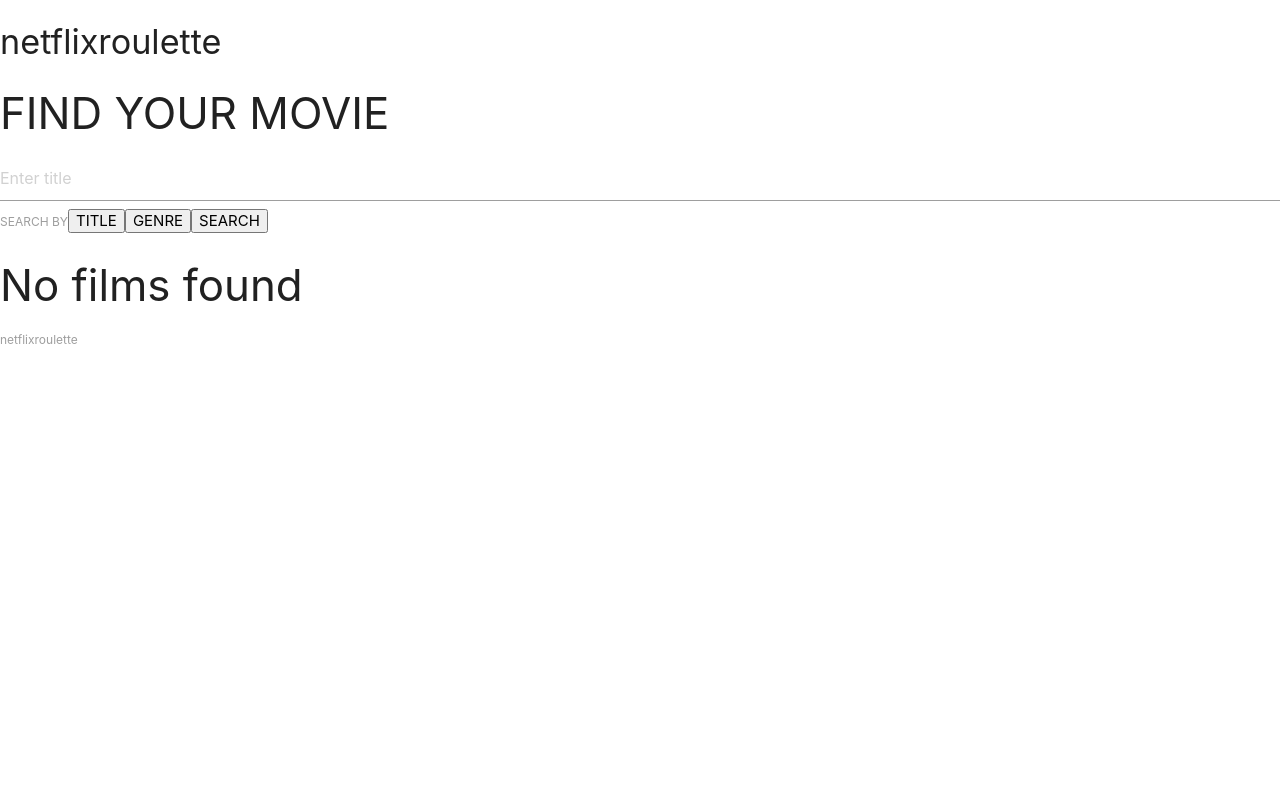
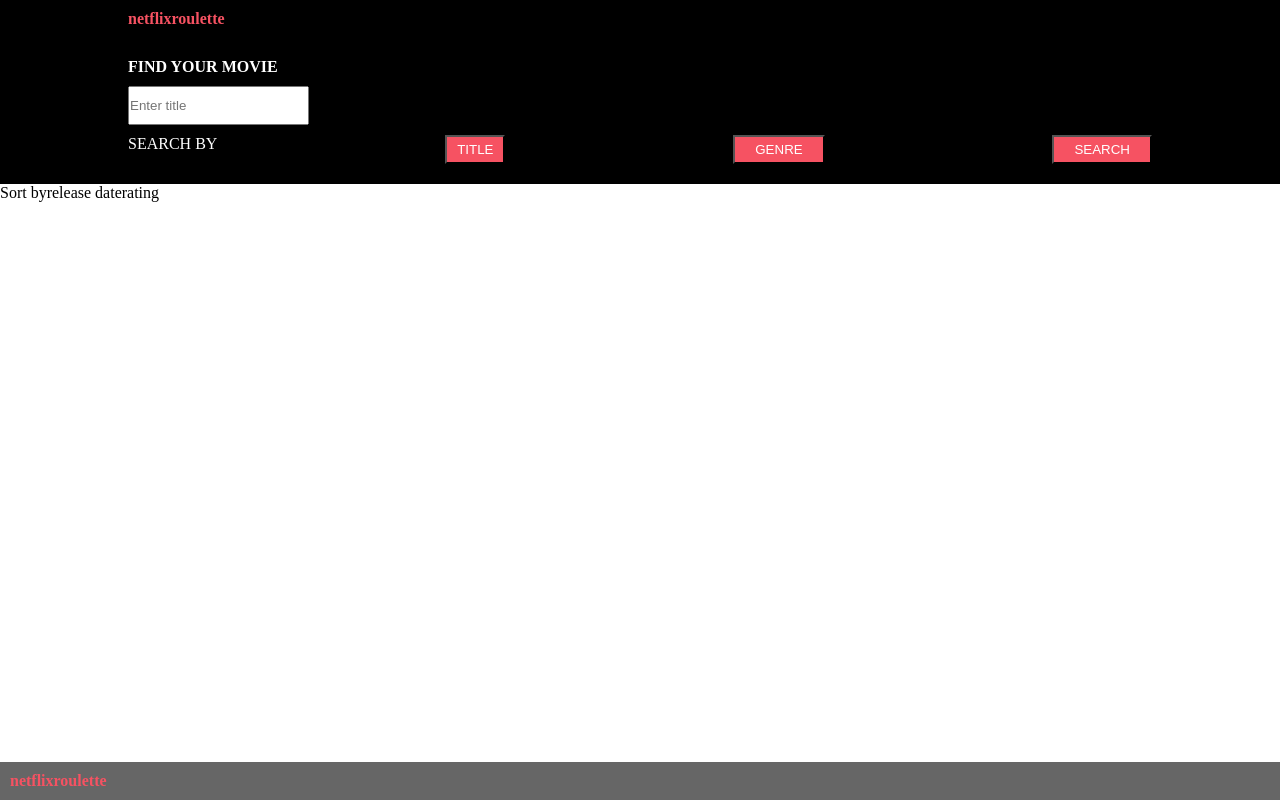
Before and after one commit to ketanthakkar/ReactMentoring, a React app: page / in a window 1280 px wide. Built offline with nearby package versions, Linux system fonts and the light colour scheme.

Commit message:
Added component and display json data

```diff
--- a/package.json
+++ b/package.json
@@ -30,7 +30,6 @@
     "redux": "^4.0.1"
   },
   "devDependencies": {
-    "redux-devtools": "^3.4.2",
     "babel-cli": "^6.26.0",
     "babel-core": "^6.26.3",
     "babel-loader": "^7.1.4",
@@ -41,10 +40,12 @@
     "extract-text-webpack-plugin": "^4.0.0-beta.0",
     "html-webpack-plugin": "^3.2.0",
     "jest": "^23.6.0",
+    "json-loader": "^0.5.7",
     "mini-css-extract-plugin": "^0.4.5",
     "npm-run-all": "^4.1.5",
     "open": "0.0.5",
     "optimize-css-assets-webpack-plugin": "^5.0.1",
+    "redux-devtools": "^3.4.2",
     "style-loader": "^0.23.1",
     "uglifyjs-webpack-plugin": "^2.0.1",
     "webpack": "^4.26.1",
--- a/src/Main.js
+++ b/src/Main.js
@@ -2,13 +2,16 @@
 import Header from './components/Header';
 import Content from './components/Content';
 import Footer from './components/Footer';
+import Filter from './components/Filter';
+import jsonResponse from './data/MovieData.js';
 
 class Main extends Component {
     render() {
         return (
-            <div>
+            <div className="main">
                 <Header />
-                <Content />
+                <Filter />
+                <Content movies={ jsonResponse } />
                 <Footer />
             </div>
         );
--- a/src/components/Content.js
+++ b/src/components/Content.js
@@ -1,11 +1,16 @@
 import React from 'react';
+import MovieItem from './MovieItem';
 
-const Content = () => {
-    return (
-        <div>
-            <h3>No films found</h3>
-        </div>
-    )
+const Content = (props) => {
+    const movies = props.movies.data;
+
+    return movies.length > 0 ? (
+        movies.map(movie => {
+            return (
+                <MovieItem movieitem={movie} />
+            );
+        })
+        ) : ( <h2>No films found</h2> )
 }
 
 export default Content;
--- /dev/null
+++ b/src/components/Filter.js
@@ -0,0 +1,16 @@
+import React from 'react';
+
+const Filter = () => {
+    return (
+        <div className="filter-container">
+            <span className="results" />
+            <div className="sort-detail">
+                <span>Sort by</span>
+                <span>release date</span>
+                <span>rating</span>
+            </div>
+        </div>
+    )
+}
+
+export default Filter;
--- a/src/components/Footer.js
+++ b/src/components/Footer.js
@@ -2,8 +2,8 @@
 
 const Footer = () => {
   return (
-    <div>
-      <label>netflixroulette</label>
+    <div className="footer-section">
+      <h4 className="netflixText">netflixroulette</h4>
     </div>
   )
 }
--- a/src/components/Header.js
+++ b/src/components/Header.js
@@ -4,7 +4,7 @@
 
 const Header = () => {
     return (
-        <div>
+        <div className="header-section">
             <Title />
             <Search />
         </div>
--- /dev/null
+++ b/src/components/MovieItem.js
@@ -0,0 +1,16 @@
+import React from 'react';
+
+const MovieItem = (movieitem) => {
+    return (
+        <div className="movieitem-container">
+            <img src={movieitem.poster_path} alt={movieitem.tagline}/>
+            <div className="movieitem-detail">
+                <span className="movie-name">{movieitem.title}</span>
+                <span className="movie-year">{movieitem.release_date}</span>
+            </div>
+            <span className="movie-genres">{movieitem.genres}</span>
+        </div>
+    )
+}
+
+export default MovieItem;
--- a/src/components/Search.js
+++ b/src/components/Search.js
@@ -2,14 +2,16 @@
 
 const Search = () => {
     return (
-        <div>
-            <h3>FIND YOUR MOVIE</h3>
-            <input type="text" placeholder="Enter title"></input>
-            <div>
-                <label>SEARCH BY</label>
-                <button>TITLE</button>
-                <button>GENRE</button>
-                <button>SEARCH</button>
+        <div className="search-section">
+            <h4 className="whiteText">FIND YOUR MOVIE</h4>
+            <input type="text" placeholder="Enter title" className="whiteText"></input>
+            <div className="search-container">
+                <label className="whiteText">SEARCH BY</label>
+                <button className="whiteText">TITLE</button>
+                <button className="whiteText">GENRE</button>
+                <div>
+                    <button className="whiteText">SEARCH</button>
+                </div>
             </div>
         </div>
     )
--- a/src/components/Title.js
+++ b/src/components/Title.js
@@ -2,8 +2,8 @@
 
 const Title = () => {
     return (
-      <div>
-        <h4>netflixroulette</h4>
+      <div className="title-section">
+        <h4 className="netflixText">netflixroulette</h4>
       </div>
     )
   }
--- /dev/null
+++ b/src/data/MovieData.js
@@ -0,0 +1,190 @@
+const jsonResponse = {
+    "data": [
+        {
+          "id": 337167,
+          "title": "Fifty Shades Freed",
+          "tagline": "Don't miss the climax",
+          "vote_average": 6.1,
+          "vote_count": 1195,
+          "release_date": "2018-02-07",
+          "poster_path": "https://image.tmdb.org/t/p/w500/3kcEGnYBHDeqmdYf8ZRbKdfmlUy.jpg",
+          "overview": "Believing they have left behind shadowy figures from their past, newlyweds Christian and Ana fully embrace an inextricable connection and shared life of luxury. But just as she steps into her role as Mrs. Grey and he relaxes into an unfamiliar stability, new threats could jeopardize their happy ending before it even begins.",
+          "budget": 55000000,
+          "revenue": 136906000,
+          "genres": [
+            "Drama",
+            "Romance"
+          ],
+          "runtime": 106
+        },
+        {
+          "id": 269149,
+          "title": "Zootopia",
+          "tagline": "Welcome to the urban jungle.",
+          "vote_average": 7.7,
+          "vote_count": 6795,
+          "release_date": "2016-02-11",
+          "poster_path": "https://image.tmdb.org/t/p/w500/sM33SANp9z6rXW8Itn7NnG1GOEs.jpg",
+          "overview": "Determined to prove herself, Officer Judy Hopps, the first bunny on Zootopia's police force, jumps at the chance to crack her first case - even if it means partnering with scam-artist fox Nick Wilde to solve the mystery.",
+          "budget": 150000000,
+          "revenue": 1023784195,
+          "genres": [
+            "Animation",
+            "Adventure",
+            "Family",
+            "Comedy"
+          ],
+          "runtime": 108
+        },
+        {
+          "id": 181808,
+          "title": "Star Wars: The Last Jedi",
+          "tagline": "The Saga Continues",
+          "vote_average": 7.1,
+          "vote_count": 4732,
+          "release_date": "2017-12-13",
+          "poster_path": "https://image.tmdb.org/t/p/w500/kOVEVeg59E0wsnXmF9nrh6OmWII.jpg",
+          "overview": "Rey develops her newly discovered abilities with the guidance of Luke Skywalker, who is unsettled by the strength of her powers. Meanwhile, the Resistance prepares to do battle with the First Order.",
+          "budget": 200000000,
+          "revenue": 1325937250,
+          "genres": [
+            "Fantasy",
+            "Adventure",
+            "Science Fiction"
+          ],
+          "runtime": 152
+        },
+        {
+          "id": 284054,
+          "title": "Black Panther",
+          "tagline": "Long live the king",
+          "vote_average": 7.3,
+          "vote_count": 3788,
+          "release_date": "2018-02-13",
+          "poster_path": "https://image.tmdb.org/t/p/w500/uxzzxijgPIY7slzFvMotPv8wjKA.jpg",
+          "overview": "King T'Challa returns home from America to the reclusive, technologically advanced African nation of Wakanda to serve as his country's new leader. However, T'Challa soon finds that he is challenged for the throne by factions within his own country as well as without.  Using powers reserved to Wakandan kings, T'Challa assumes the Black Panther mantel to join with girlfriend Nakia, the queen-mother, his princess-kid sister,  members of the Dora Milaje (the Wakandan \"special forces\"), and an American secret agent, to prevent Wakanda from being dragged into a world war.",
+          "budget": 200000000,
+          "revenue": 1245257672,
+          "genres": [
+            "Action",
+            "Adventure",
+            "Fantasy",
+            "Science Fiction"
+          ],
+          "runtime": 134
+        },
+        {
+          "id": 354912,
+          "title": "Coco",
+          "tagline": "The celebration of a lifetime",
+          "vote_average": 7.8,
+          "vote_count": 3619,
+          "release_date": "2017-10-27",
+          "poster_path": "https://image.tmdb.org/t/p/w500/eKi8dIrr8voobbaGzDpe8w0PVbC.jpg",
+          "overview": "Despite his family’s baffling generations-old ban on music, Miguel dreams of becoming an accomplished musician like his idol, Ernesto de la Cruz. Desperate to prove his talent, Miguel finds himself in the stunning and colorful Land of the Dead following a mysterious chain of events. Along the way, he meets charming trickster Hector, and together, they set off on an extraordinary journey to unlock the real story behind Miguel's family history.",
+          "budget": 175000000,
+          "revenue": 700920729,
+          "genres": [
+            "Adventure",
+            "Comedy",
+            "Family",
+            "Animation"
+          ],
+          "runtime": 105
+        },
+        {
+          "id": 333339,
+          "title": "Ready Player One",
+          "tagline": "A better reality awaits.",
+          "vote_average": 8.1,
+          "vote_count": 617,
+          "release_date": "2018-03-28",
+          "poster_path": "https://image.tmdb.org/t/p/w500/pU1ULUq8D3iRxl1fdX2lZIzdHuI.jpg",
+          "overview": "When the creator of a popular video game system dies, a virtual contest is created to compete for his fortune.",
+          "budget": 175000000,
+          "revenue": 0,
+          "genres": [
+            "Adventure",
+            "Science Fiction",
+            "Action"
+          ],
+          "runtime": 140
+        },
+        {
+          "id": 338970,
+          "title": "Tomb Raider",
+          "tagline": "Her legend begins",
+          "vote_average": 6.2,
+          "vote_count": 817,
+          "release_date": "2018-03-08",
+          "poster_path": "https://image.tmdb.org/t/p/w500/ePyN2nX9t8SOl70eRW47Q29zUFO.jpg",
+          "overview": "Lara Croft, the fiercely independent daughter of a missing adventurer, must push herself beyond her limits when she finds herself on the island where her father disappeared.",
+          "budget": 94000000,
+          "revenue": 126025000,
+          "genres": [
+            "Action",
+            "Adventure"
+          ],
+          "runtime": 118
+        },
+        {
+          "id": 284053,
+          "title": "Thor: Ragnarok",
+          "tagline": "No Hammer. No Problem.",
+          "vote_average": 7.4,
+          "vote_count": 5349,
+          "release_date": "2017-10-25",
+          "poster_path": "https://image.tmdb.org/t/p/w500/rzRwTcFvttcN1ZpX2xv4j3tSdJu.jpg",
+          "overview": "Thor is imprisoned on the other side of the universe and finds himself in a race against time to get back to Asgard to stop Ragnarok, the prophecy of destruction to his homeworld and the end of Asgardian civilization, at the hands of an all-powerful new threat, the ruthless Hela.",
+          "budget": 180000000,
+          "revenue": 854229371,
+          "genres": [
+            "Action",
+            "Adventure",
+            "Fantasy"
+          ],
+          "runtime": 130
+        },
+        {
+          "id": 321612,
+          "title": "Beauty and the Beast",
+          "tagline": "Be our guest.",
+          "vote_average": 6.8,
+          "vote_count": 7861,
+          "release_date": "2017-03-16",
+          "poster_path": "https://image.tmdb.org/t/p/w500/tWqifoYuwLETmmasnGHO7xBjEtt.jpg",
+          "overview": "A live-action adaptation of Disney's version of the classic tale of a cursed prince and a beautiful young woman who helps him break the spell.",
+          "budget": 160000000,
+          "revenue": 1263521126,
+          "genres": [
+            "Family",
+            "Fantasy",
+            "Romance"
+          ],
+          "runtime": 129
+        },
+        {
+          "id": 399055,
+          "title": "The Shape of Water",
+          "tagline": "A Fairy Tale for Troubled Times",
+          "vote_average": 7.3,
+          "vote_count": 3200,
+          "release_date": "2017-12-01",
+          "poster_path": "https://image.tmdb.org/t/p/w500/k4FwHlMhuRR5BISY2Gm2QZHlH5Q.jpg",
+          "overview": "An other-worldly story, set against the backdrop of Cold War era America circa 1962, where a mute janitor working at a lab falls in love with an amphibious man being held captive there and devises a plan to help him escape.",
+          "budget": 19500000,
+          "revenue": 185545281,
+          "genres": [
+            "Drama",
+            "Fantasy",
+            "Romance"
+          ],
+          "runtime": 123
+        }
+      ],
+      "total": 3000,
+      "offset": 0,
+      "limit": 10
+};
+
+export default jsonResponse;
--- a/src/index.css
+++ b/src/index.css
@@ -1,9 +1,74 @@
-.redText {
-    color: red;
-    text-align: center;
+*{
+    margin: 0;
+    padding: 0;
 }
 
-.greenText {
-    color: green;
-    text-align: center;
+html,
+body {
+ height: 100%;
+ position: relative;
 }
+
+.main {
+    display: flex;
+    flex-flow: column;
+    height: 100%;
+}
+
+.netflixText {
+    color: #F65262;
+    width: 80%
+}
+
+.whiteText {
+    color: white;
+}
+
+.header-section {
+    background-color: rgba(0, 0, 0, 1);
+}
+
+.title-section {
+    width: 80%;
+    margin: 0 auto;
+    padding: 10px 0;
+}
+
+.search-section {
+    width: 80%;
+    margin: 0 auto;
+    padding: 10px 0;
+}
+
+.search-section > * {
+    padding: 10px 0;
+}
+
+.footer-section {
+    background-color: rgba(0, 0, 0, 0.6);
+    padding: 10px;
+    position: absolute;
+    bottom: 0;
+    width: 100%;
+}
+
+.search-container {
+    display: flex;
+    justify-content: space-between;
+}
+
+.content-container {
+    flex-grow: 1;
+    display: flex;
+    justify-content: center;
+    align-items: center;
+}
+
+button {
+    padding: 5px 10px;
+    background-color: #F65262;
+}
+
+.search-container button:last-of-type {
+    padding: 5px 20px;
+}
--- a/webpack.config.js
+++ b/webpack.config.js
@@ -41,8 +41,8 @@
           MiniCssExtractPlugin.loader,
           "css-loader"
         ]
-      }
-      ]
+      },
+      ],
     },
 
   plugins: [
```
Also changed, not shown: src/components/Movie.js (added, +28 -0 lines), src/index.html (+0 -1 lines), dist/index.html, dist/main.css, dist/main.js, 3 other files.
